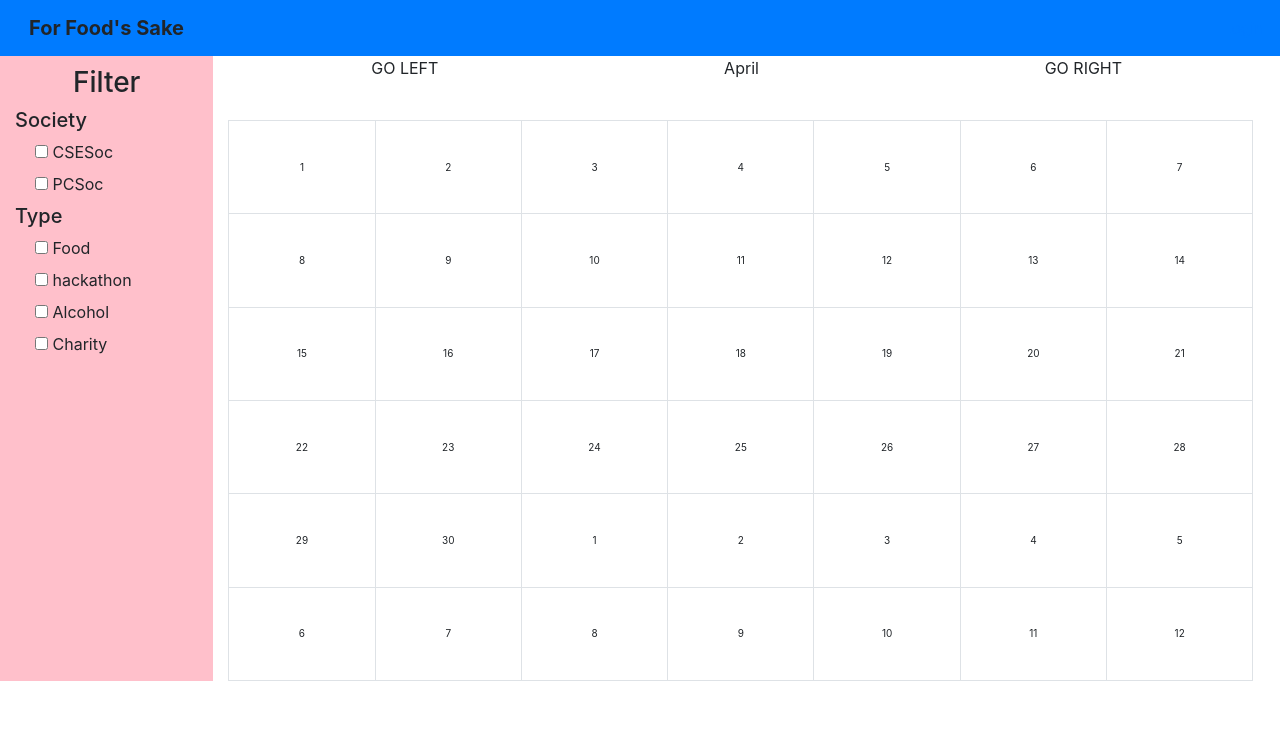
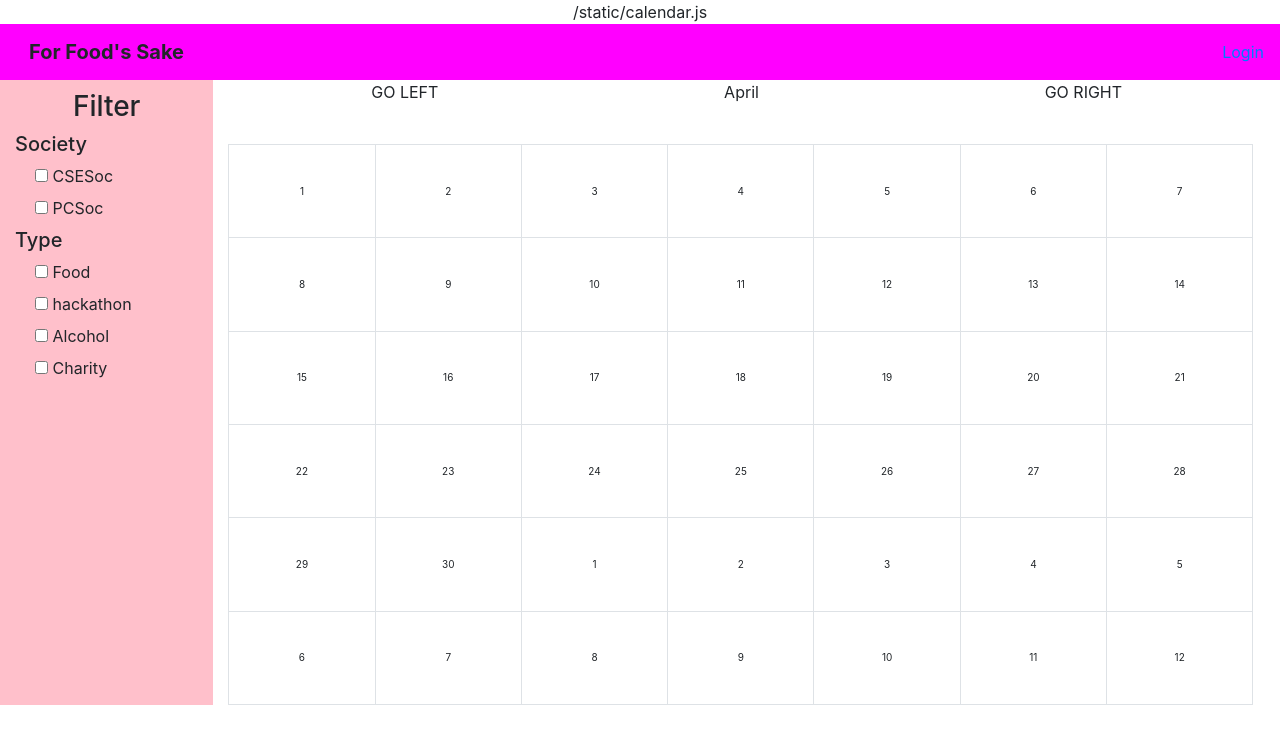
Before and after one commit to Naidah/cse-hackathon-2018, a Flask app: page / in a window 1280 px wide. Shown: the top 744 px of the page. Run offline with Flask 2, Linux system fonts and the light colour scheme; some libraries are stand-ins or nearby versions.

Commit message:
change nav bar

```diff
--- a/templates/base.html
+++ b/templates/base.html
@@ -5,7 +5,7 @@
         {% block head %}{% endblock %}
 
 
-<nav style="background-color: fuchsia; " class="navbar navbar-expand-sm navbar-dark bg-primary"">
+<nav style="background-color: fuchsia; " class="navbar navbar-expand-sm"">
   <a class="navbar-brand" style="margin-left: 13px"><b>For Food's Sake</b></a>
   <ul class="navbar-nav ml-auto float-right">
     {% if current_user.is_authenticated %}
--- a/templates/index.html
+++ b/templates/index.html
@@ -2,6 +2,7 @@
 
 {% block head %}
 	<title>Calendar</title>
+	{{url_for('static', filename='calendar.js')}}
 	<script type="text/javascript" src="{{url_for('static', filename='calendar.js')}}"></script>
 	<link rel="stylesheet" type="text/css" href="{{url_for('static', filename='calendar.css')}}">
 {% endblock %}
```
